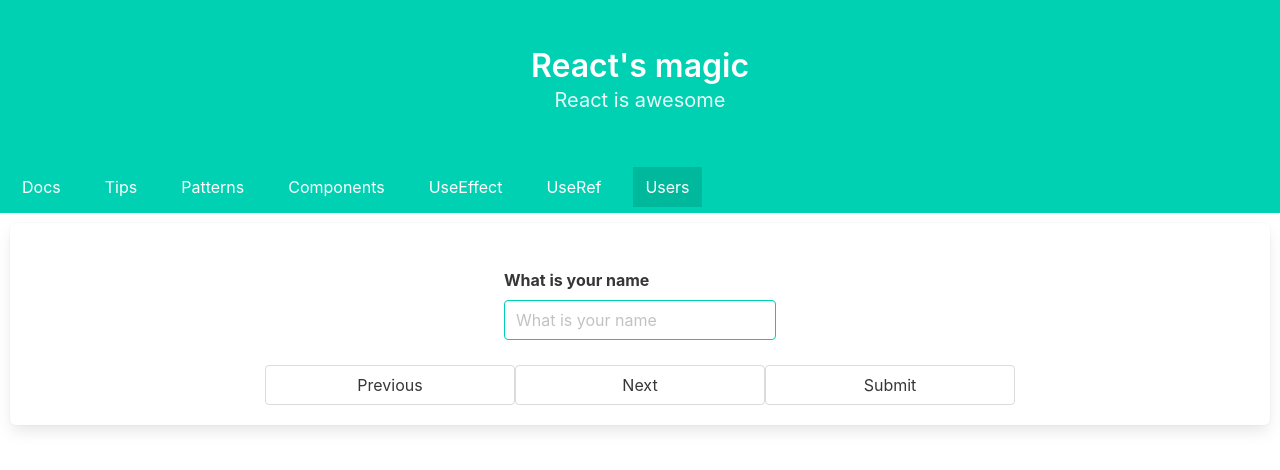
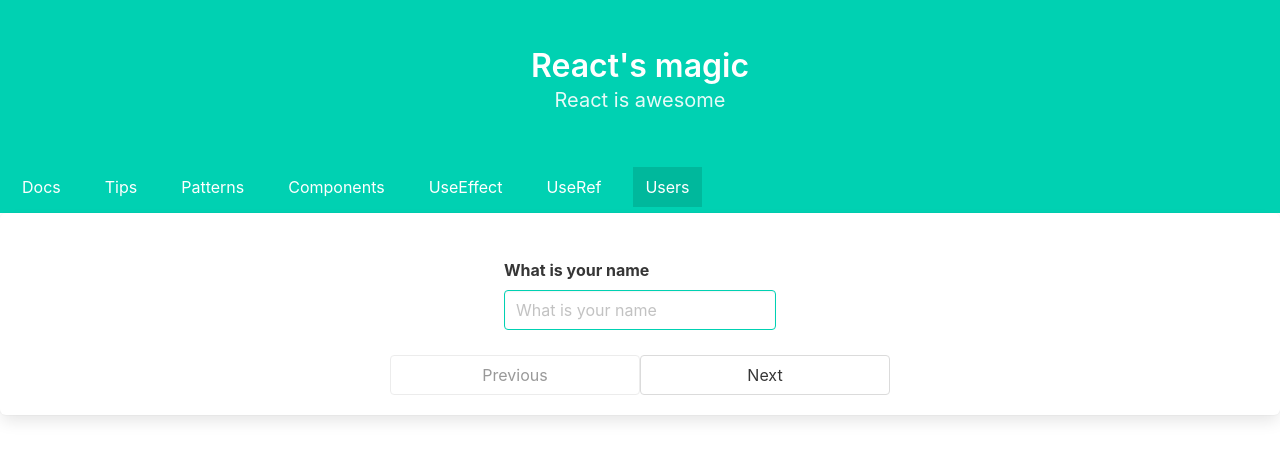
Before and after one commit to JakHer/Advanced-React, a React (Create React App) app: page /users in a window 1280 px wide. Shown: the top 470 px of the page. Built offline with nearby package versions, Linux system fonts and the light colour scheme.

Commit message:
feat : state sharing

```diff
--- a/src/views/Components/MultiStep/MultiStep.js
+++ b/src/views/Components/MultiStep/MultiStep.js
@@ -1,25 +1,37 @@
-import React, { useContext, useState } from "react";
+import React, { useContext, useState, useEffect } from "react";
 import cx from "classnames";
 import styles from "./MultiStep.module.scss";
 
 const Page = ({ children, pageIndex }) => {
-  const { changePage, currentPage } = useContext(WizzardContext);
+  const { currentPage, updatePageIndexes } = useContext(WizzardContext);
 
-  return currentPage === pageIndex ? <>{children}</> : null;
+  useEffect(() => {
+    updatePageIndexes(pageIndex);
+  });
+
+  return currentPage === pageIndex ? children : null;
 };
 
-const Controls = () => {
-  const { changePage, currentPage } = useContext(WizzardContext);
+const Controls = (props) => {
+  const { changePage, currentPage, pageIndexes } = useContext(WizzardContext);
 
   return (
-    <div className={cx(styles.ButtonsBox)}>
-      <button className={cx("button", styles.Button)} onClick={() => changePage(currentPage - 1)}>
+    <div {...props} className={cx(styles.ButtonsBox)}>
+      <button
+        disabled={currentPage === 1 && "disabled"}
+        className={cx("button", styles.Button)}
+        onClick={() => changePage(currentPage - 1)}
+      >
         Previous
       </button>
-      <button className={cx("button", styles.Button)} onClick={() => changePage(currentPage + 1)}>
+      <button
+        disabled={currentPage === 3 && "disabled"}
+        className={cx("button", styles.Button)}
+        onClick={() => changePage(currentPage + 1)}
+      >
         Next
       </button>
-      <button className={cx("button", styles.Button)}>Submit</button>
+      {currentPage === 3 && <button className={cx("button", styles.Button)}>Submit</button>}
     </div>
   );
 };
@@ -27,10 +39,21 @@
 const WizzardContext = React.createContext({
   currentPage: 1,
   changePage: () => {},
+  pageIndexes: [],
+  updatePageIndexes: () => {},
 });
 
 const Wizzard = ({ children }) => {
   const [currentPage, setCurrentPage] = useState(1);
+  const [pageIndexes, setPageIndexes] = useState([]);
+
+  const updatePageIndexes = (pageIndex) => {
+    if (pageIndexes.includes(pageIndex)) {
+      return;
+    }
+
+    setPageIndexes([...pageIndexes, pageIndex]);
+  };
 
   const changePage = (newPageIndex) => {
     setCurrentPage(newPageIndex);
@@ -41,6 +64,8 @@
       value={{
         currentPage,
         changePage,
+        pageIndexes,
+        updatePageIndexes,
       }}
     >
       {children}
--- a/src/views/Users.js
+++ b/src/views/Users.js
@@ -4,7 +4,6 @@
 import styles from "./Users.module.scss";
 
 const Users = () => (
-  <div className={cx(styles.Container)}>
   <MultiStep.Wizzard>
     <div className="box">
       <MultiStep.Page pageIndex={1}>
@@ -31,11 +30,21 @@
           </div>
         </div>
       </MultiStep.Page>
-        <MultiStep.Page pageIndex={3}>Page 3</MultiStep.Page>
+      <MultiStep.Page pageIndex={3}>
+        <div className={cx(styles.Wrapper)}>
+          <div className="field">
+            <div className={cx("control", styles.Control)}>
+              <label htmlFor="name" className="label">
+                What is your email address
+              </label>
+              <input name="name" className="input is-primary" type="text" placeholder="What is your email address" />
+            </div>
+          </div>
+        </div>
+      </MultiStep.Page>
       <MultiStep.Controls />
     </div>
   </MultiStep.Wizzard>
-  </div>
 );
 
 export default Users;
```
Lines whose indentation alone changed are shown as unchanged.
